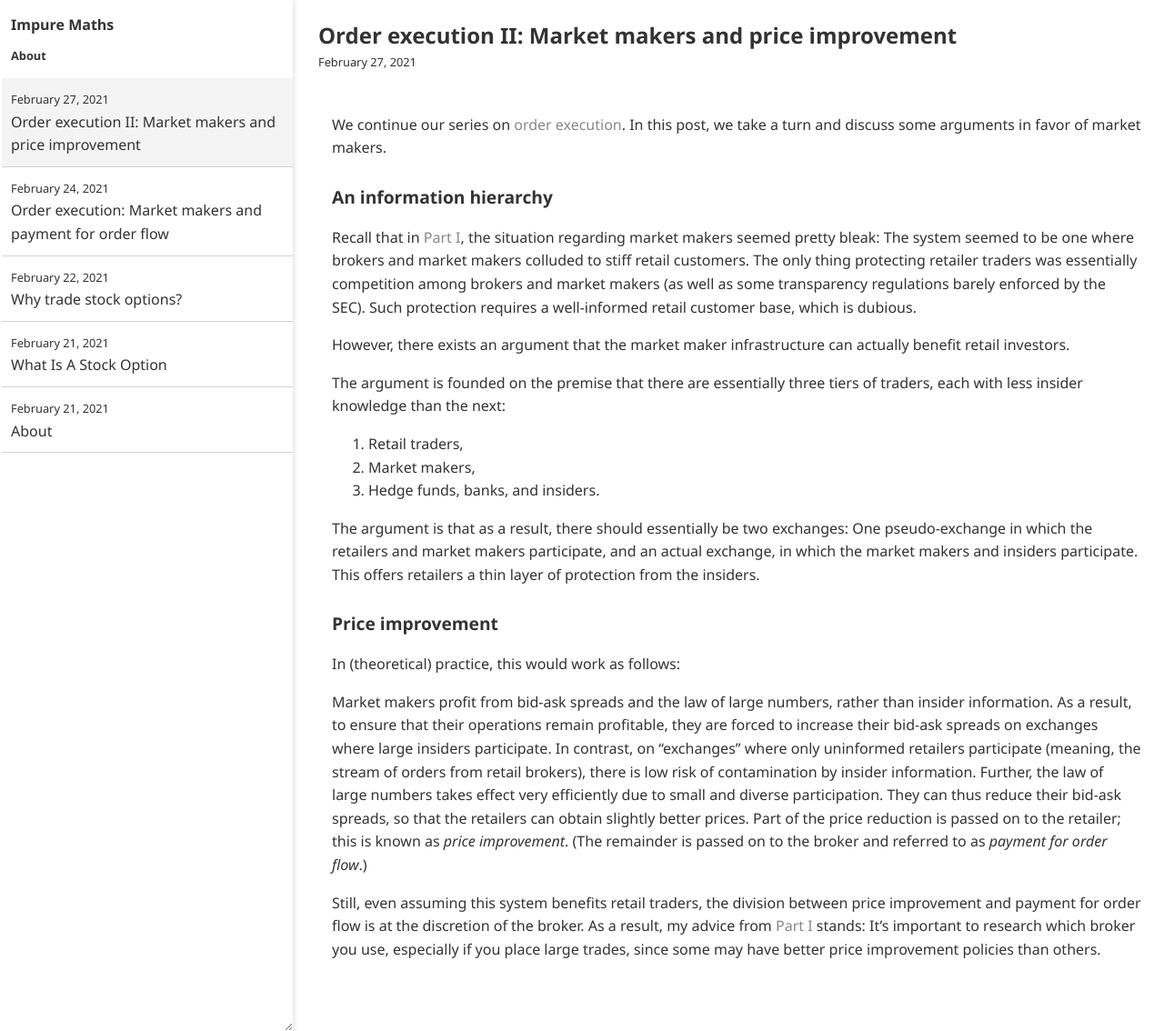
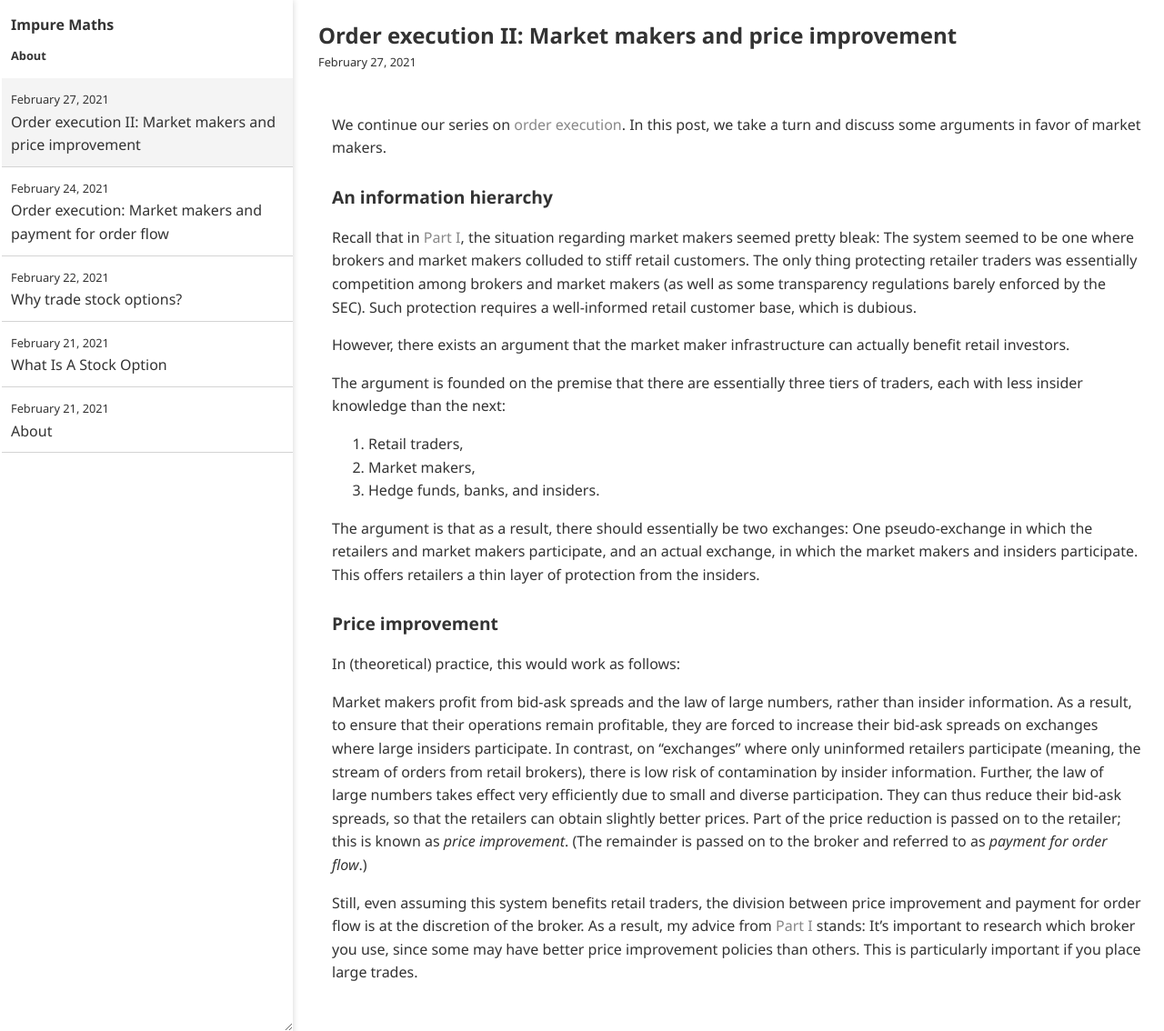
Before and after one commit to impuremaths/impuremaths.github.io, a Jekyll site: the page built from _posts/2021-02-27-order-execution-ii.md, in a window 1280 px wide and 1134 px high. Shown: the whole window at 91% size. Built offline with Jekyll 4.4.1, drawn with Linux system fonts in a browser that asks for light colours.

Commit message:
Update 2021-02-27-order-execution-ii.md

```diff
--- a/_posts/2021-02-27-order-execution-ii.md
+++ b/_posts/2021-02-27-order-execution-ii.md
@@ -24,4 +24,4 @@ In (theoretical) practice, this would work as follows:
 
 Market makers profit from bid-ask spreads and the law of large numbers, rather than insider information. As a result, to ensure that their operations remain profitable, they are forced to increase their bid-ask spreads on exchanges where large insiders participate. In contrast, on "exchanges" where only uninformed retailers participate (meaning, the stream of orders from retail brokers), there is low risk of contamination by insider information. Further, the law of large numbers takes effect very efficiently due to small and diverse participation. They can thus reduce their bid-ask spreads, so that the retailers can obtain slightly better prices. Part of the price reduction is passed on to the retailer; this is known as _price improvement_. (The remainder is passed on to the broker and referred to as _payment for order flow_.)
 
-Still, even assuming this system benefits retail traders, the division between price improvement and payment for order flow is at the discretion of the broker. As a result, my advice from [Part I]({{ "" | relative_url }}{% post_url 2021-02-24-order-execution %}) stands: It's important to research which broker you use, especially if you place large trades, since some may have better price improvement policies than others.
+Still, even assuming this system benefits retail traders, the division between price improvement and payment for order flow is at the discretion of the broker. As a result, my advice from [Part I]({{ "" | relative_url }}{% post_url 2021-02-24-order-execution %}) stands: It's important to research which broker you use, since some may have better price improvement policies than others. This is particularly important if you place large trades.
```
